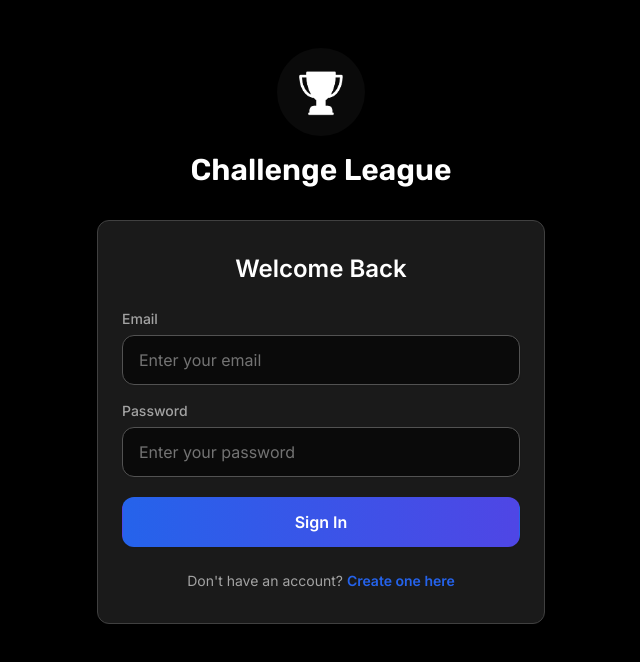
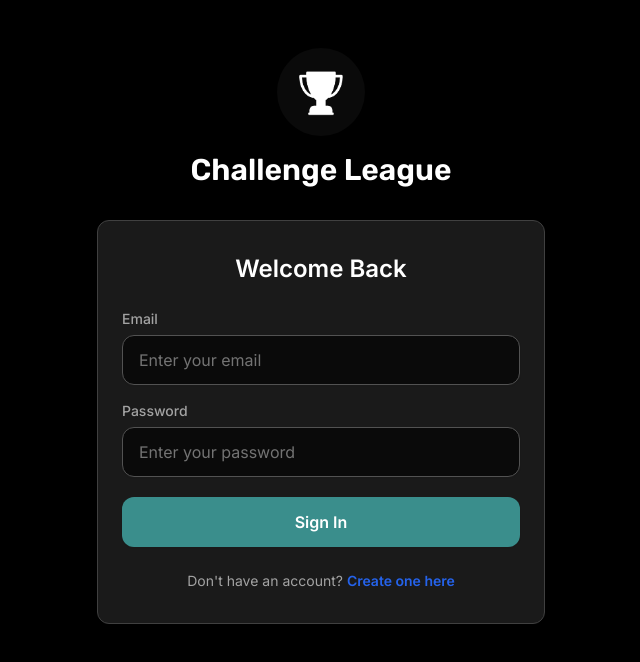
Before and after one commit to emriedel/challenge-league, a Next.js app: page /app/auth/signin in a window 1280 px wide. Shown: the top 662 px of the page, without its empty margins (319-959 px from the left). Built offline with nearby package versions, Linux system fonts and the light colour scheme; no server answers.

Commit message:
Updated sign up and sign in buttons to app secondary color

```diff
--- a/src/app/app/auth/signin/page.tsx
+++ b/src/app/app/auth/signin/page.tsx
@@ -114,7 +114,7 @@ export default function SignIn() {
             <button
               type="submit"
               disabled={isLoading}
-              className="w-full flex justify-center py-2.5 sm:py-3 px-4 border border-transparent rounded-xl shadow-sm text-white bg-gradient-to-r from-blue-600 to-indigo-600 hover:from-blue-700 hover:to-indigo-700 focus:outline-none focus:ring-2 focus:ring-offset-2 focus:ring-blue-500 disabled:opacity-50 disabled:cursor-not-allowed transition-all duration-200 font-semibold"
+              className="w-full flex justify-center py-2.5 sm:py-3 px-4 border border-transparent rounded-xl shadow-sm text-white bg-[#3a8e8c] hover:bg-[#338a88] focus:outline-none focus:ring-2 focus:ring-offset-2 focus:ring-[#3a8e8c] disabled:opacity-50 disabled:cursor-not-allowed transition-all duration-200 font-semibold"
             >
               {isLoading ? (
                 <div className="flex items-center">
--- a/src/app/app/auth/signup/page.tsx
+++ b/src/app/app/auth/signup/page.tsx
@@ -150,7 +150,7 @@ export default function SignUp() {
             <button
               type="submit"
               disabled={isLoading}
-              className="w-full flex justify-center py-2.5 sm:py-3 px-4 border border-transparent rounded-xl shadow-sm text-white bg-gradient-to-r from-blue-600 to-indigo-600 hover:from-blue-700 hover:to-indigo-700 focus:outline-none focus:ring-2 focus:ring-offset-2 focus:ring-blue-500 disabled:opacity-50 disabled:cursor-not-allowed transition-all duration-200 font-semibold"
+              className="w-full flex justify-center py-2.5 sm:py-3 px-4 border border-transparent rounded-xl shadow-sm text-white bg-[#3a8e8c] hover:bg-[#338a88] focus:outline-none focus:ring-2 focus:ring-offset-2 focus:ring-[#3a8e8c] disabled:opacity-50 disabled:cursor-not-allowed transition-all duration-200 font-semibold"
             >
               {isLoading ? (
                 <div className="flex items-center">
```
